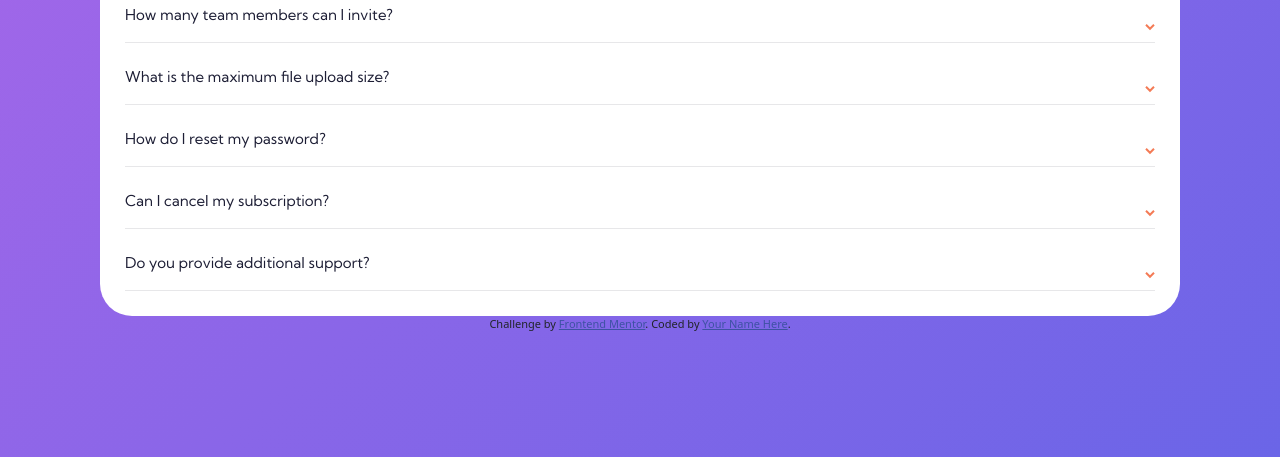
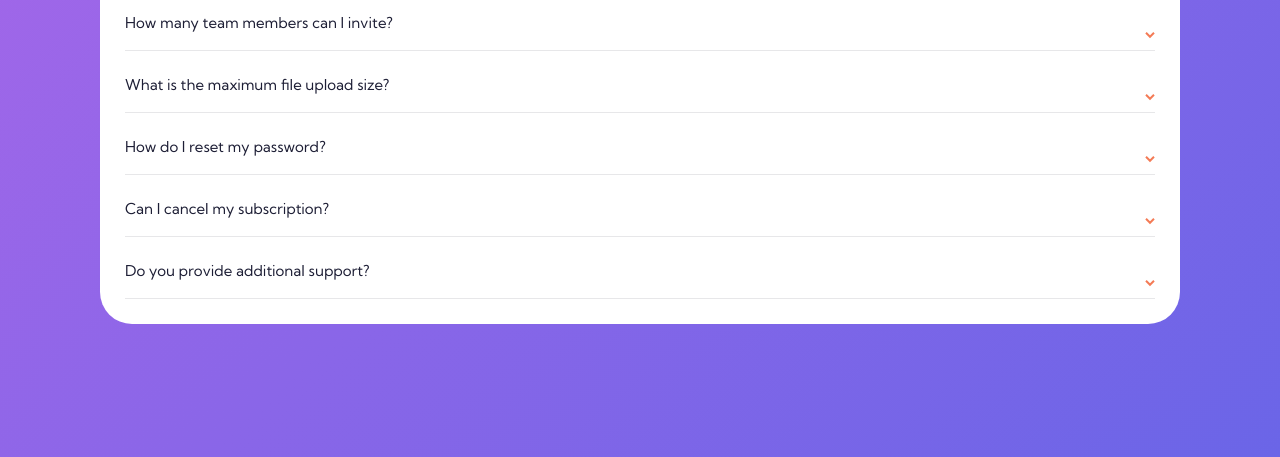
Before and after one commit to TommysLiveFrontEnd/AccordionResponsive, a website: page index.html in a window 1280 px wide. Shown: the part 495-952 px from the top of the page. Drawn offline with nearby package versions, Linux system fonts and the light colour scheme.

Commit message:
Update index.html

```diff
--- a/index.html
+++ b/index.html
@@ -108,8 +108,7 @@
 
 
   <div class="attribution">
-    Challenge by <a href="https://www.frontendmentor.io?ref=challenge" target="_blank">Frontend Mentor</a>.
-    Coded by <a href="#">Your Name Here</a>.
+
   </div>
   <script src="https://code.jquery.com/jquery-3.5.1.slim.min.js" integrity="sha384-DfXdz2htPH0lsSSs5nCTpuj/zy4C+OGpamoFVy38MVBnE+IbbVYUew+OrCXaRkfj" crossorigin="anonymous"></script>
   <script src="https://cdn.jsdelivr.net/npm/@popperjs/core@2.9.3/dist/umd/popper.min.js" integrity="sha384-W8fXfP3gkOKtndU4JGtKDvXbO53Wy8SZCQHczT5FMiiqmQfUpWbYdTil/SxwZgAN" crossorigin="anonymous"></script>
```
